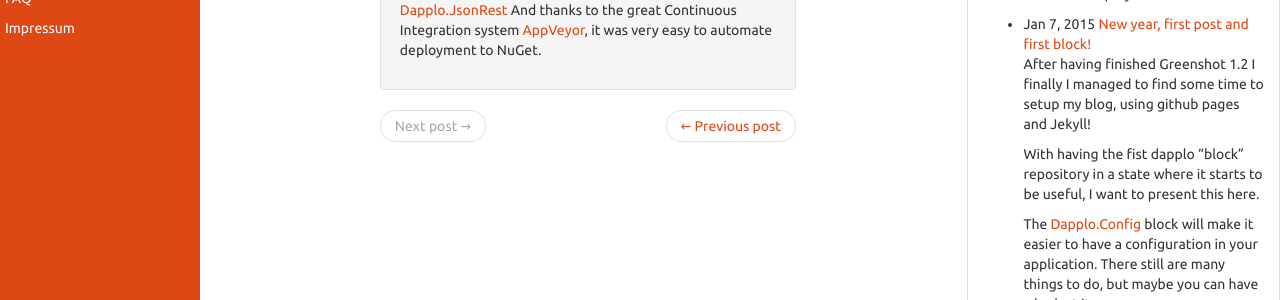
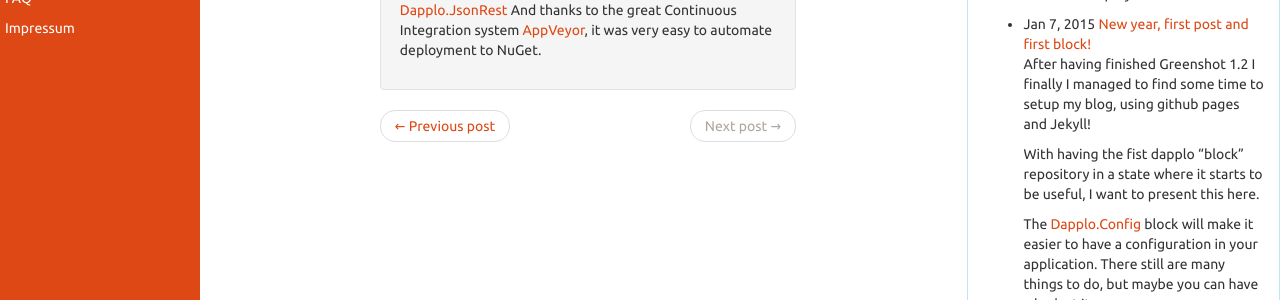
Before and after one commit to dapplo/dapplo.github.io, a Jekyll site: the page built from _posts/2015-03-01-blocks-on-nuget.md, in a window 1280 px wide. Shown: the part 376-676 px from the top of the page. Built offline with Jekyll 4.4.1, drawn with Linux system fonts in a browser that asks for light colours; Markdown is read by kramdown in place of the engine named in the settings.

Commit message:
Fixed order?

```diff
--- a/_layouts/post.html
+++ b/_layouts/post.html
@@ -18,20 +18,20 @@ tags: hide_title
 			{% for post in site.posts %}
 				{% if found == true and nextset == false %}
 					{% assign nextset = true %}
-					<li class="next"><a href="{{ post.url | prepend: site.baseurl }}">&larr; Previous post</a></li>
+					<li class="previous"><a href="{{ post.url | prepend: site.baseurl }}">&larr; Previous post</a></li>
 				{% endif %}
 				{% if post.url == page.url %}
 					{% assign found = true %}
 					{% if previous != null %}
-					<li class="previous"><a href="{{ previous.url | prepend: site.baseurl }}">Next post &rarr;</a></li>
+					<li class="next"><a href="{{ previous.url | prepend: site.baseurl }}">Next post &rarr;</a></li>
 					{% else %}
-					<li class="previous disabled"><a href="#">Next post &rarr;</a></li>
+					<li class="next disabled"><a href="#">Next post &rarr;</a></li>
 					{% endif %}
 				{% endif %}
 				{% assign previous = post %}
 			{% endfor %}
 			{% if nextset == false %}
-				<li class="next disabled"><a href="#">&larr; Previous post</a></li>
+				<li class="previous disabled"><a href="#">&larr; Previous post</a></li>
 			{% endif %}
 		</ul>
 	</div>
```
